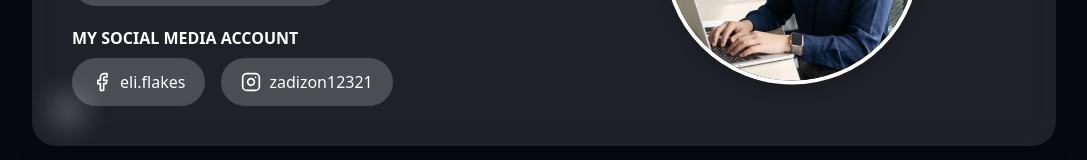
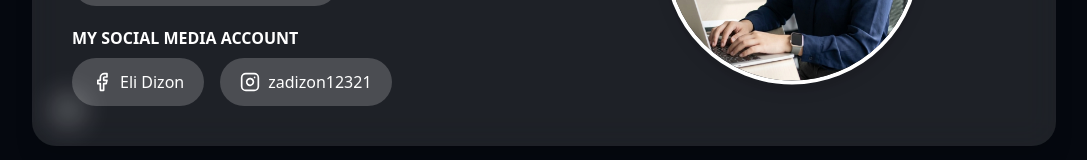
Before and after one commit to secret12321/portfolio, a React (Vite) app: page / in a window 1280 px wide. Shown: the part 3500-3660 px from the top of the page, without its empty margins (96-1183 px from the left). Built offline with nearby package versions, Linux system fonts and the light colour scheme.

Commit message:
Update contact name from 'eli.flakes' to 'Eli Dizon'

```diff
--- a/src/components/Contact.jsx
+++ b/src/components/Contact.jsx
@@ -71,7 +71,7 @@ export const Contact = () => {
                     rel="noopener noreferrer"
                     className="text-sm sm:text-base hover:underline"
                   >
-                    eli.flakes
+                    Eli Dizon
                   </a>
                 </div>
 
```
